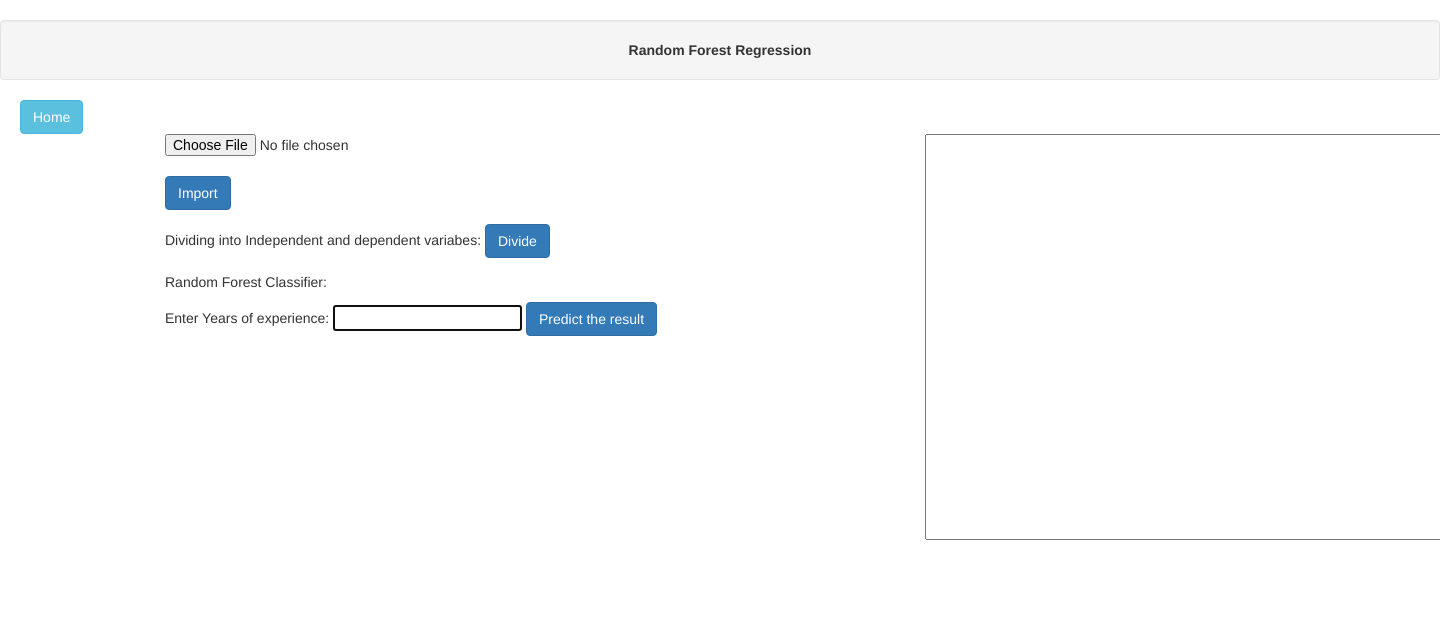
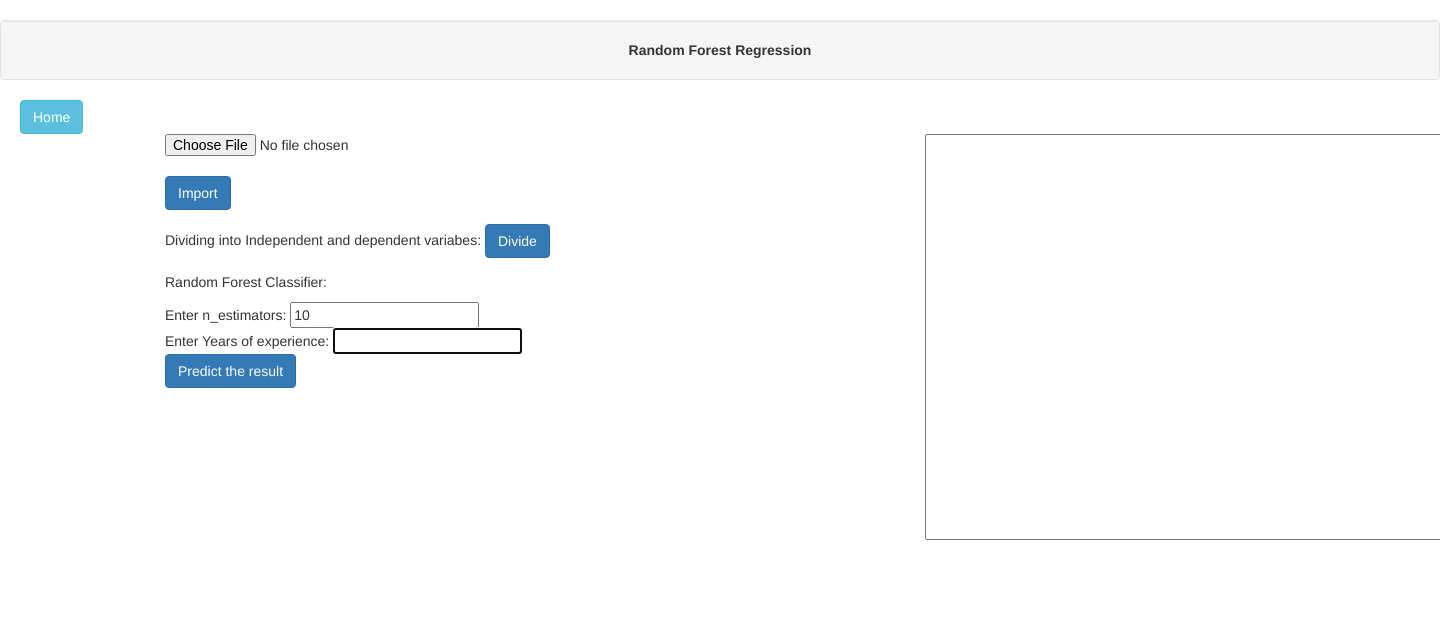
Before and after one commit to vishal-patel17/MLWebApp, a Flask app: page /rfr.html in a window 1440 px wide; the page is wider, and only the part inside the window is pictured. Shown: the top 628 px of that part. Run offline with Flask 2, Linux system fonts and the light colour scheme; some libraries are stand-ins or nearby versions.

Commit message:
input for n_estimators

```diff
--- a/app.py
+++ b/app.py
@@ -39,7 +39,8 @@ def func():
 @app.route('/rfc', methods=['Get', 'POST'])
 def rfc():
     yoe = request.form['YOE']
-    regressor = RandomForestRegressor(n_estimators=10, random_state=0)
+    rfc_n_estimators = request.form['n_estimators']
+    regressor = RandomForestRegressor(n_estimators=int(rfc_n_estimators), random_state=0)
     regressor.fit(func.X, func.Y)
     y_pred = regressor.predict(yoe)
     return render_template('rfr.html', dataSet = upload_file.dataSet, prediction=y_pred)
--- /dev/null
+++ b/static/main.js
@@ -0,0 +1 @@
+alert("Hello");
--- a/templates/rfr.html
+++ b/templates/rfr.html
@@ -44,7 +44,8 @@
             </form>
             <form action="/rfc" method="POST">
                 <p>Random Forest Classifier: </p>
-                Enter Years of experience: <input type="text" name="YOE" autofocus/>
+                Enter n_estimators: <input type="text" name="n_estimators" id="n_estimators"/> <br />
+                Enter Years of experience: <input type="text" name="YOE" autofocus/> <br />
                 <button type="submit" class="btn btn-primary"> Predict the result </button>
             </form>
             <p><strong>{{prediction}}</strong></p>
@@ -71,6 +72,8 @@
             background-color: black;
         }
     </style>
-    <script src="{{url_for('static', filename='main.js')}}"></script>
+    <script>
+        document.getElementById("n_estimators").defaultValue = "10";
+    </script>
 </body>
 </html>
```
